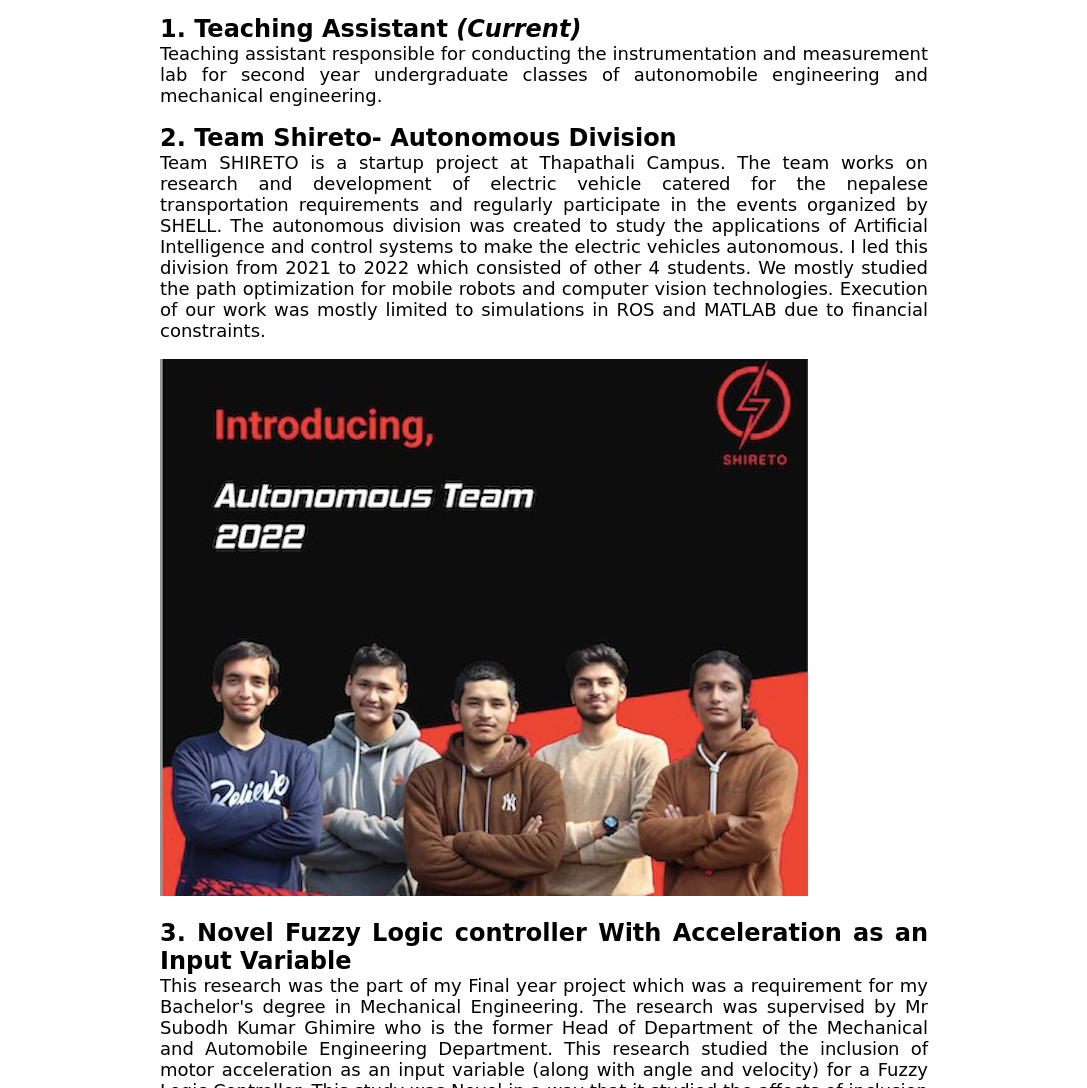
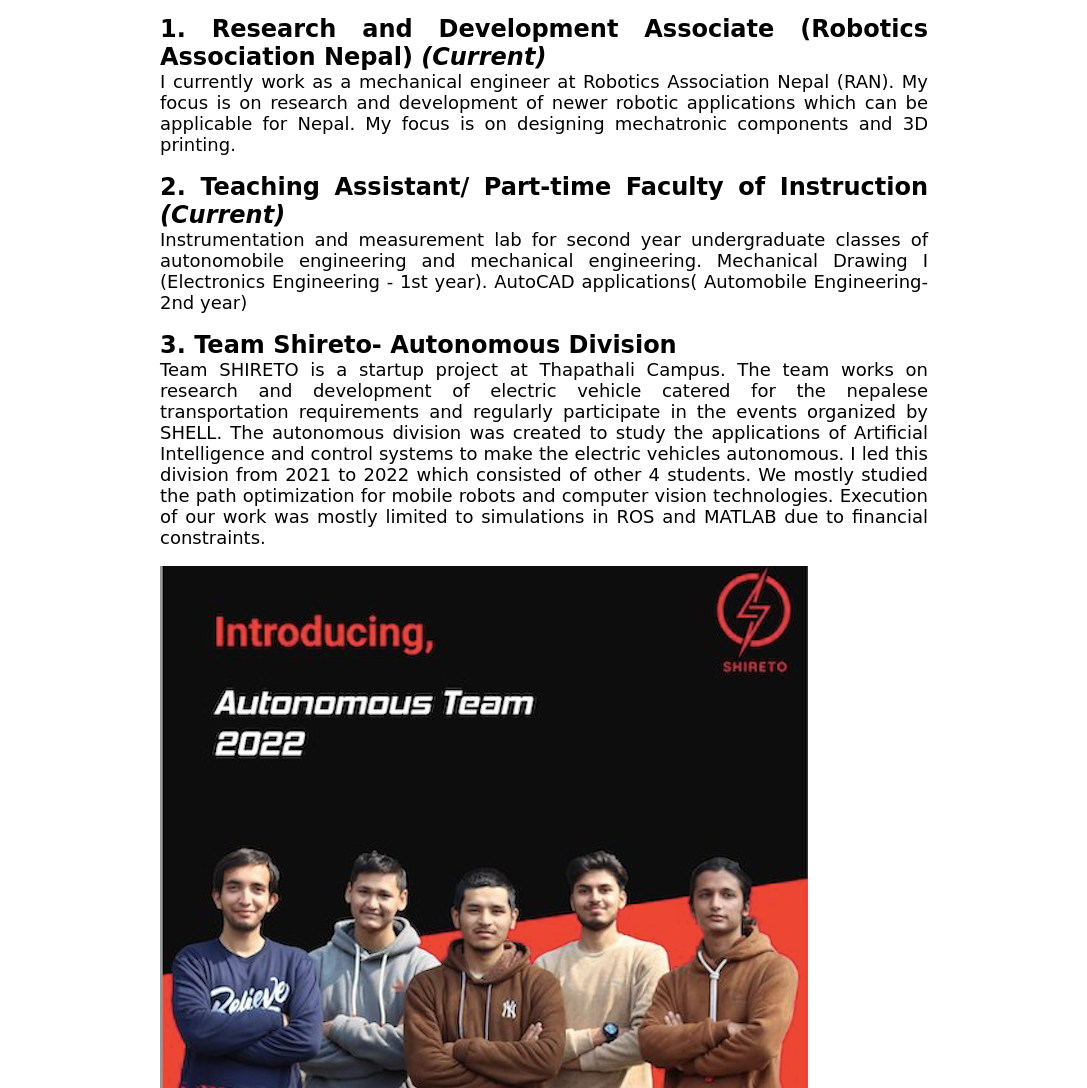
Before and after one commit to aayushdD/personal_website, a plain HTML site: page experience.html in a window 1280 px wide. Shown: the part 212-1300 px from the top of the page, without its empty margins (96-1183 px from the left). Drawn offline with Linux system fonts and the light colour scheme; a web font is replaced by a local one.

Commit message:
Update experience.html

```diff
--- a/experience.html
+++ b/experience.html
@@ -52,15 +52,27 @@
         </div>
         <br>
 
-        <h2 class="font1">1. Teaching Assistant <i> (Current)</i> </h2>
+	 <h2 class="font1">1. Research and Development Associate (Robotics Association Nepal) <i> (Current)</i> </h2>
 
-         <p class="font1"> Teaching assistant responsible for conducting the instrumentation and measurement lab for second year undergraduate classes of autonomobile engineering and mechanical engineering.
+	  <p class="font1"> I currently work as a mechanical engineer at Robotics Association Nepal (RAN). My focus is on research and development of newer robotic applications which can be applicable for Nepal. My focus is on designing mechatronic components and 3D printing.
+
 
 
 
 </p>
 <br>
-	 <h2 class="font1">2. Team Shireto- Autonomous Division  </h2>
+
+
+        <h2 class="font1">2. Teaching Assistant/ Part-time Faculty of Instruction <i> (Current)</i> </h2>
+
+         <p class="font1"> Instrumentation and measurement lab for second year undergraduate classes of autonomobile engineering and mechanical engineering. Mechanical Drawing I (Electronics Engineering - 1st year). AutoCAD applications( Automobile Engineering- 2nd year)
+
+
+
+
+</p>
+<br>
+	 <h2 class="font1">3. Team Shireto- Autonomous Division  </h2>
 
 
          <p class="font1"> Team SHIRETO is a startup project at Thapathali Campus. The team works on research and development of electric vehicle catered for the nepalese transportation requirements and regularly participate in the events organized by SHELL. The autonomous division was created to study the applications of Artificial Intelligence and control systems to make the electric vehicles autonomous. I led this division from 2021 to 2022 which consisted of other 4 students. We mostly studied the path optimization for mobile robots and computer vision technologies. Execution of our work was mostly limited to simulations in ROS and MATLAB due to financial constraints.
@@ -74,7 +86,7 @@
 
          <br>
 
-         <h2 class="font1">3. Novel Fuzzy Logic controller With Acceleration as an Input Variable </h2>
+         <h2 class="font1">4. Novel Fuzzy Logic controller With Acceleration as an Input Variable </h2>
 
          <p class="font1"> This research was the part of my Final year project which was a requirement for my Bachelor's degree in Mechanical Engineering. The research was supervised by Mr Subodh Kumar Ghimire who is the former Head of Department of the Mechanical and Automobile Engineering Department. This research studied the inclusion of motor acceleration as an input variable     (along with angle and velocity) for a Fuzzy Logic Controller. This study was Novel in a way that it studied the affects of inclusion of the acceleration variable for a 3 DOF spatial robot manipulator. This study also studied and compared the performances of the FLC with the PID controller in situations of external vibrations and sensor noise. The work was presented in the thesis' Comparative Analysis of Fuzzy Logic and PID controller for trajectory control'
 
@@ -85,7 +97,7 @@
          <p><img src="img/fyp.png" alt=""></p>
 
 <br>
-		<h2 class="font1">4. Optimization for EV Charging Station for Kathmandu <i> (Current) </i> </h2>
+		<h2 class="font1">5. Optimization for EV Charging Station for Kathmandu <i> (Current) </i> </h2>
 
          <p class="font1"> This research is being done under supervision of Dr Khem Gyawali, Campus Chief of Thapathali Campus. This research is being done under the umberella of energy laboratory of Thapathali Campus. The research studies the electric bus choices and the optimization of the placements of charging stations inside Kathmandu valley. My responsibility in this research is more in programming and optimization using python. We are working on developing and solving the optimization problem in python. I am working on data analysis and visualization and in linear porgramming.
 
@@ -95,14 +107,14 @@
          <p> <img src="img/energy_pic.jpg" alt="">
   </p>
   <br>
-  		<h2 class="font1">5. Junior Design Engineer at Darshan Engineering consultancy </h2>
+  		<h2 class="font1">.6 Junior Design Engineer at Darshan Engineering consultancy </h2>
 
          <p class="font1"> Darshan Enginnering Consultancy is a private company specializing in consultation of hydropower projects. They have been involved in numerous major projects of Nepal. I worked as an intern for a period of 6 months during my undergraduate degree. My responsibility included assisting the senior engineers in drafting and in research and survey. Later, I was hired as an employee and I worked there for around six months after my graduation. I worked as a Junior Design Engineer. My responsibilities included drafting and research on hydropower control systems.
 
 
 </p>
          <br>
-         <h2 class="font1">6. Intern at Nepal Government's Heavy Equipment Division </h2>
+         <h2 class="font1">7. Intern at Nepal Government's Heavy Equipment Division </h2>
 
           <p class="font1"> Nepal Government's Heavy Equipment Division is under the supervision of Ministry of Transportation and it specializes in maintainance and repair of government vehicles ranging from motor cycles to heavy equipment vehicles such as Dozers. My job as an intern was to assist senior engineers in repair and maintaincance of the vehicles, especially in issues related to sensor failures and malfunctions. I mostly worked on control systems of the automobiles.
          <br>
```
